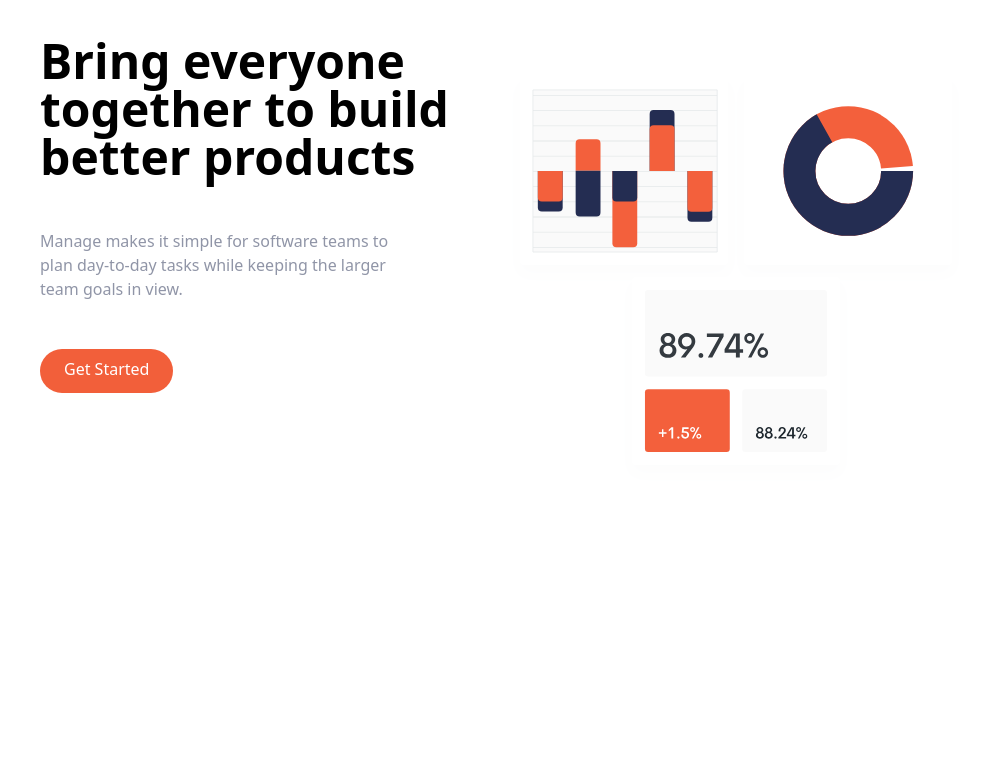
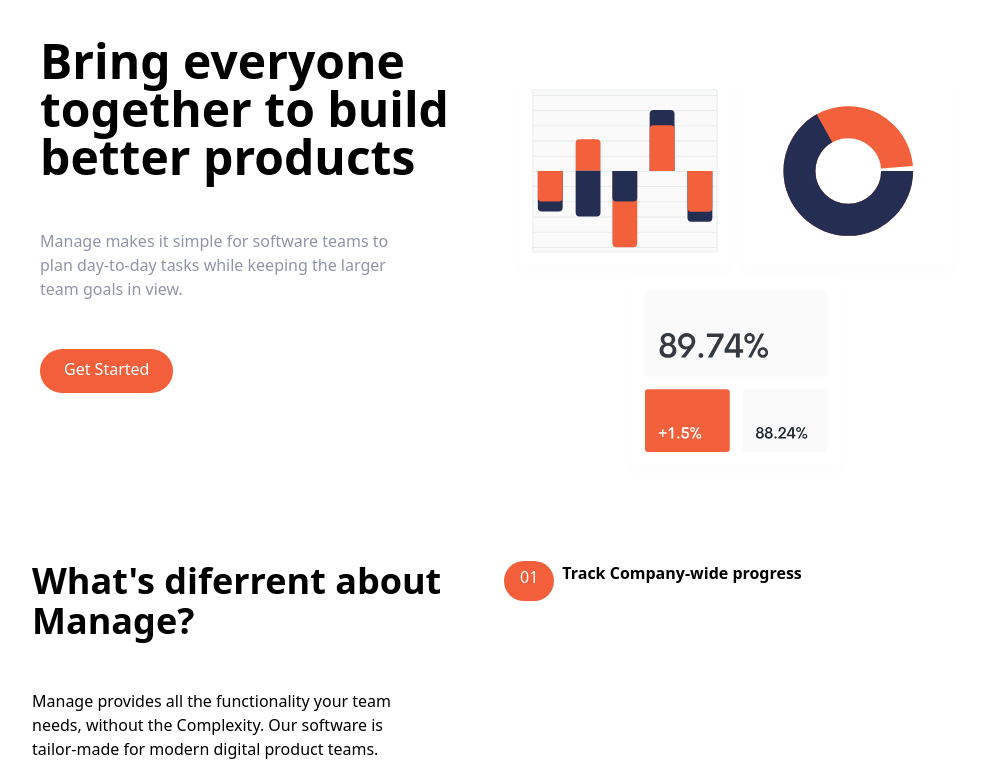
Before and after one commit to brian-ambani/tailwind-project, a website: page index.html in a window 1280 px wide. Shown: the part 95-856 px from the top of the page, without its empty margins (136-1135 px from the left). Before the commit the page ends 800 px from the top, so only its background shows below. Drawn offline with Linux system fonts and the light colour scheme.

Commit message:
updated the features section

```diff
--- a/index.html
+++ b/index.html
@@ -55,5 +55,39 @@
         </div>
     </div>
     </section>
+
+    <!-- Features section -->
+    <section id="features">
+        <!-- Flex container -->
+        <div class="container flex flex-col px-4 mx-auto mt-10 space-y-12 md:space-y-0 md:flex-row">
+            <!-- Whats different -->
+            <div class="flex flex-col space-y-12 md:w-1/2">
+                <h2 class="max-w-md text-4xl font-bold text-center md:text-left">
+                    What's diferrent about Manage?
+                </h2>
+                <p class="max-w-sm text-center text-darkgrayishBlue md:text-left">
+                    Manage provides all the functionality your team needs, without the Complexity.
+                    Our software is tailor-made for modern digital product teams.
+                </p>
+            </div>
+            <!-- Numbered List -->
+            <div class="flex flex-col space-y-8 md:w-1/2">
+                <!-- List item ! -->
+                <div class="flex flex-col space-y-3 md:space-y-0 md:space-x-6 md:flex-row">
+                    <!-- Heading -->
+                    <div class="rounded-l-full bg-brightRedSuperLight md:bg-transparent">
+                        <div class="flex items-centre space-x-2">
+                            <div class="px-4 py-2 text-white rounded-full md:py-1 bg-brightRed">
+                                01
+                            </div>
+                            <h3 class="text-base font-bold md:mb-4">
+                                Track Company-wide progress
+                            </h3>
+                        </div>
+                    </div>
+                </div>
+            </div>
+        </div>
+    </section>
 </body>
 </html>
```
